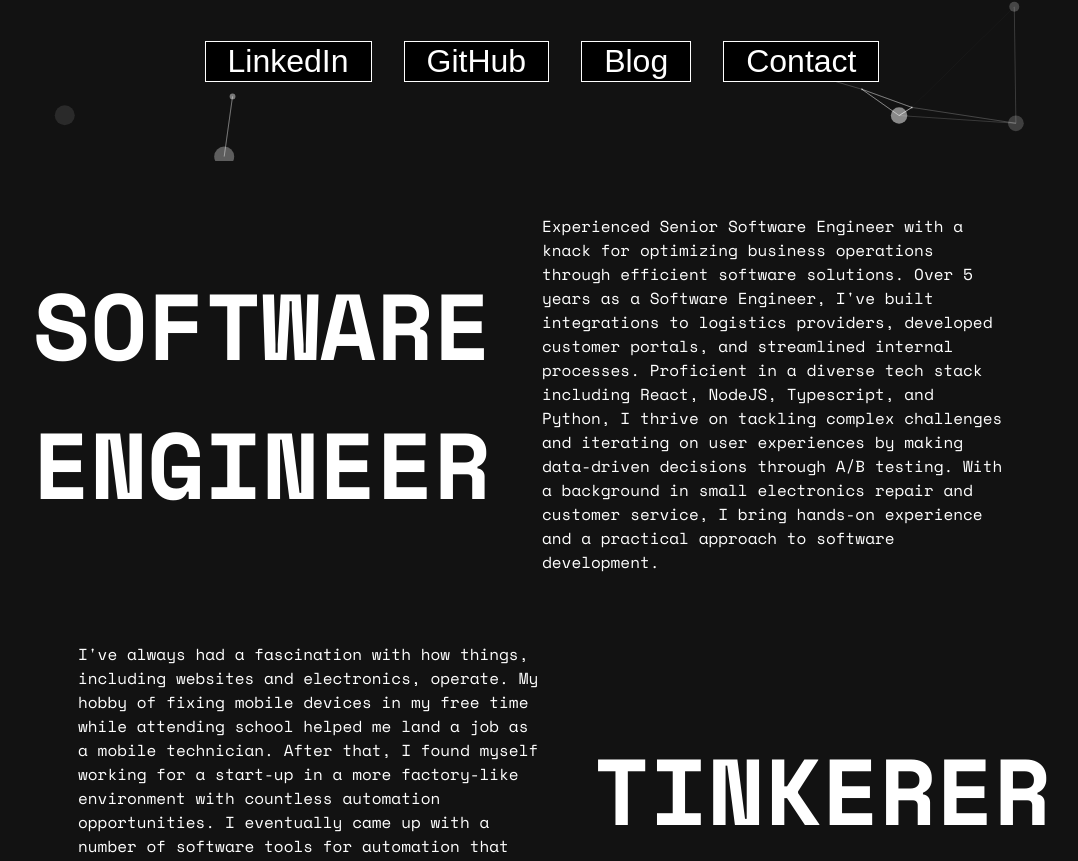
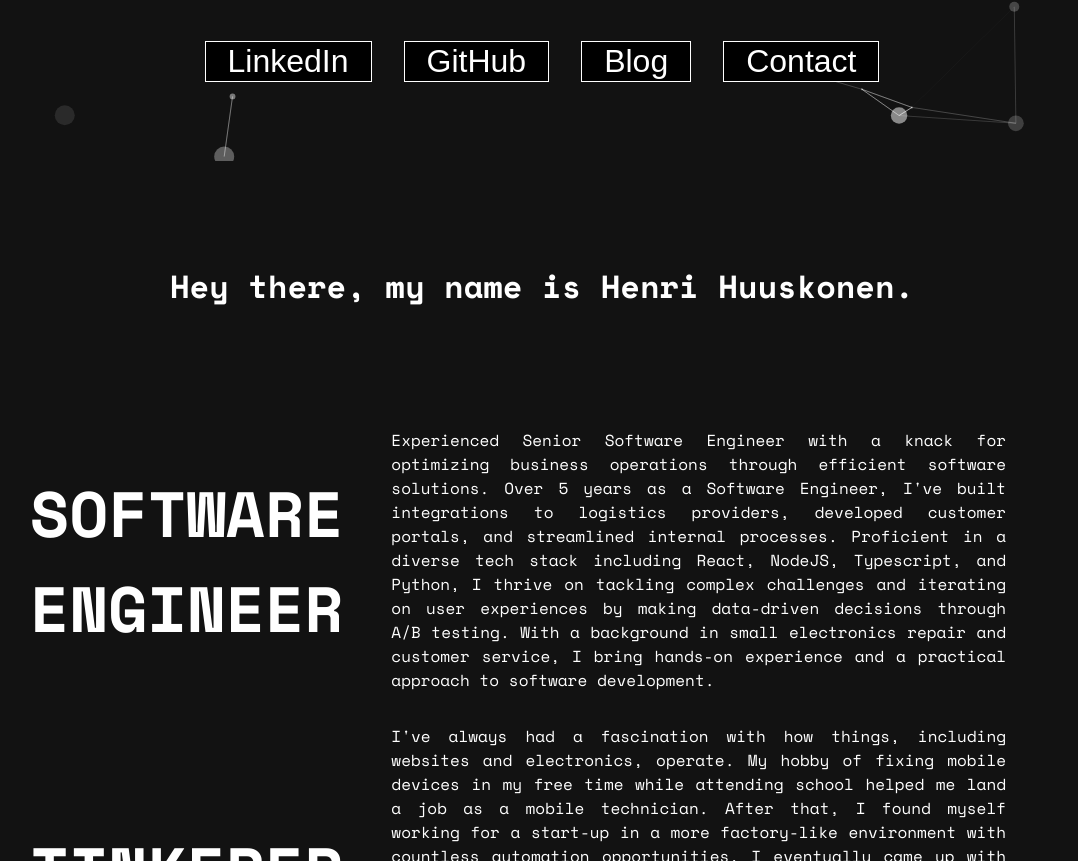
Before and after one commit to henrihuuskonen/henrihuuskonen.dev, a Next.js app: page / in a window 1280 px wide. Shown: the part 539-1400 px from the top of the page, without its empty margins (98-1176 px from the left). Built offline with nearby package versions, Linux system fonts and the light colour scheme.

Commit message:
Small tweaks

```diff
--- a/src/components/TextSection.tsx
+++ b/src/components/TextSection.tsx
@@ -6,31 +6,39 @@ interface TextSectionProps {
     titleOnRight?: boolean
 }
 
-const TextSection = ({ title, text, titleOnRight }: TextSectionProps) => {
-    const TitleContainer = () => (
+interface TitleContainerProps {
+    title: string
+}
+
+export const TitleContainer = ({title}: TitleContainerProps) => (
     <div className={styles.frontpage__description__container__left}>
-            <h3>{title}</h3>
+        <h2>{title}</h2>
     </div>
 )
 
-    const ParagraphContainer = () => (
+interface ParagraphContainerProps {
+    text: string
+
+}
+
+export const ParagraphContainer = ({text}: ParagraphContainerProps) => (
     <div className={styles.frontpage__description__container__right}>
         <p>{text}</p>
     </div>
 )
 
-
+const TextSection = ({ title, text, titleOnRight }: TextSectionProps) => {
     return (
         <div className={styles.frontpage__description__container}>
             {titleOnRight ? (
                 <>
-                    <ParagraphContainer/>
-                    <TitleContainer/>
+                    <ParagraphContainer text={text}/>
+                    <TitleContainer title={title}/>
                 </>
             ) : (
                 <>
-                    <TitleContainer/>
-                    <ParagraphContainer/>
+                    <TitleContainer title={title}/>
+                    <ParagraphContainer text={text}/>
                 </>
             )}
         </div>
--- a/src/pages/index.tsx
+++ b/src/pages/index.tsx
@@ -4,7 +4,7 @@ import styles from "../styles/styles.module.css";
 import Hero from "@/components/Avatar";
 import InlineMenu from "@/components/InlineMenu";
 import Background from "@/components/Background";
-import TextSection from "@/components/TextSection";
+import TextSection, {TitleContainer} from "@/components/TextSection";
 import Footer from "@/components/Footer";
 import {META_DESCRIPTION} from "@/content";
 import Layout from "@/components/Layout";
@@ -39,13 +39,16 @@ const Home = () => {
                 <Hero/>
                 <InlineMenu/>
             </div>
+            <div className={styles.title}>
+                <h1>Hey there, my name is Henri Huuskonen.</h1>
+            </div>
             <TextSection title="Software engineer"
                          text={`Experienced Senior Software Engineer with a knack for optimizing business operations through efficient software solutions. Over 5 years as a Software Engineer, I've built integrations to logistics providers, developed customer portals, and streamlined internal processes. Proficient in a diverse tech stack including React, NodeJS, Typescript, and Python, I thrive on tackling complex challenges and iterating on user experiences by making data-driven decisions through A/B testing. With a background in small electronics repair and customer service, I bring hands-on experience and a practical approach to software development.`}
             />
             {/*<Projects/>*/}
             <TextSection title="Tinkerer" text={`I've always had a fascination with how things, including websites and electronics, operate. My hobby of fixing mobile devices in my free time while attending school helped me land a job as a mobile technician. After that, I found myself working for a start-up in a more factory-like environment with countless automation opportunities. I eventually came up with a number of software tools for automation that minimise human error and boost throughput. That helped me land a position on the engineering team of the company, and the rest is history.
 I still enjoy creating things with my hands now, outside of work, and I've been working on small IoT projects and fixing an old sailboat.`}
-                         titleOnRight
+
             />
             <Footer/>
         </Layout>
--- a/src/styles/styles.module.css
+++ b/src/styles/styles.module.css
@@ -135,9 +135,13 @@
 }
 
 .frontpage__description__container__left {
-    font-size: var(--font-size-xxl);
     height: 100%;
     width: 100%;
+    margin: auto;
+}
+
+.frontpage__description__container__left > h2 {
+    font-size: var(--font-size-xxxl);
     text-align: center;
     text-transform: uppercase;
     font-weight: bold;
@@ -150,17 +154,17 @@
 }
 
 .frontpage__description__container__right {
-    padding: 0 3rem;
+    padding: 3rem;
     font-size: var(--font-size-md);
     margin: auto;
     height: 100%;
-
+    text-align: justify;
 }
 
 @media (min-width: 769px) {
     .frontpage__description__container__right {
         font-size: 1rem;
-        width: 100%;
+        padding: 0 3rem;
     }
 }
 
@@ -192,3 +196,8 @@
         max-width: 1024px;
     }
 }
+
+.title {
+    padding: 5rem 0;
+    text-align: center;
+}
```
Lines whose indentation alone changed are shown as unchanged.
